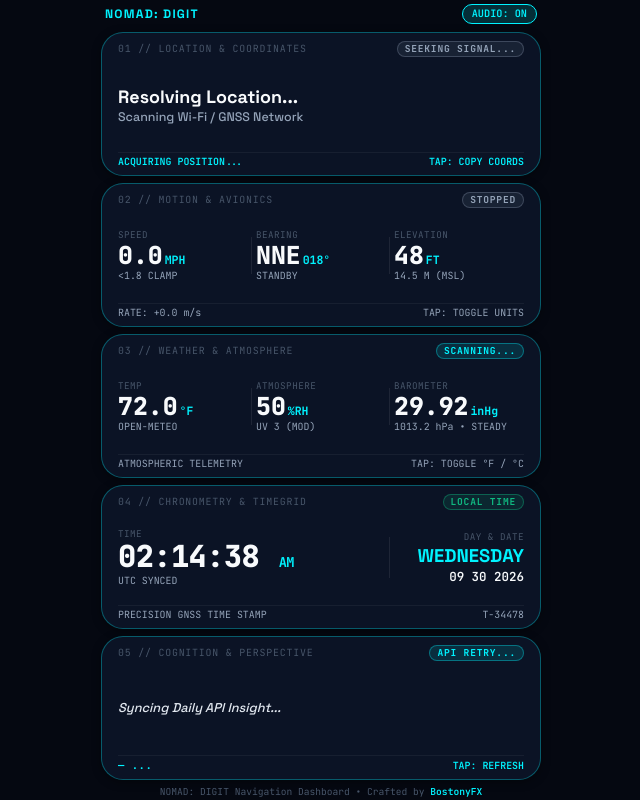
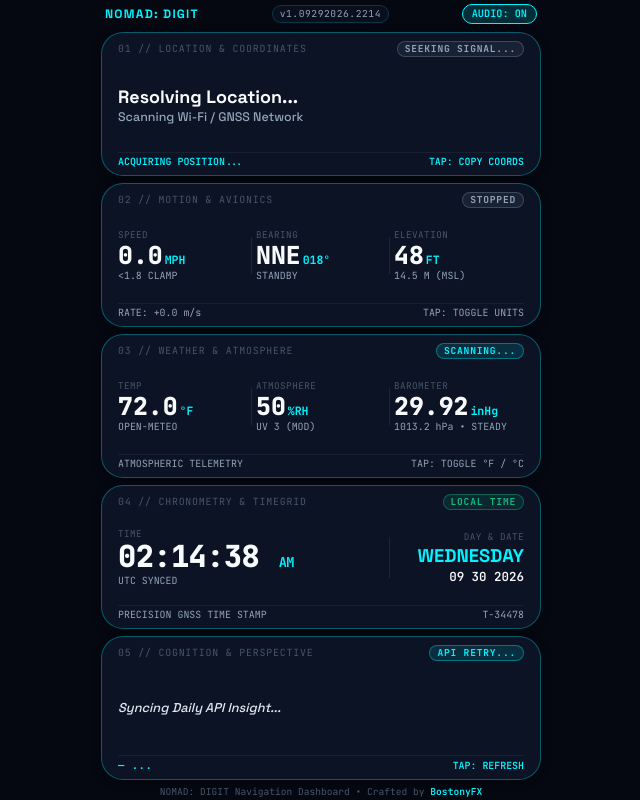
Before and after one commit to neurocosm/nomad_digit, a website: page index.html in a window 1280 px wide. Shown: the whole page, without its empty margins (319-959 px from the left). Drawn offline with Linux system fonts and the light colour scheme; no server answers.

Commit message:
feat: add version tag to HUD
Display the current application version in the top header for improved traceability.

```diff
--- a/index.html
+++ b/index.html
@@ -89,6 +89,19 @@
       box-shadow: 0 0 6px var(--accent-cyan);
     }
 
+    .version-tag {
+      font-size: 0.60rem;
+      font-family: 'JetBrains Mono', monospace;
+      color: var(--text-muted);
+      letter-spacing: 0.06em;
+      padding: 1px 7px;
+      border: 1px solid rgba(0, 243, 255, 0.18);
+      border-radius: 10px;
+      background: rgba(15, 23, 42, 0.5);
+      user-select: none;
+      line-height: 1.4;
+    }
+
     .top-controls {
       display: flex;
       gap: 5px;
@@ -366,6 +379,7 @@
       <span class="dot"></span>
       <span>NOMAD: DIGIT</span>
     </div>
+    <div class="version-tag" id="hud-version">v1.09292026.2214</div>
     <div class="top-controls">
       <button id="btn-audio" class="btn-ctrl active" title="Avionics Sound">AUDIO: ON</button>
     </div>
```
